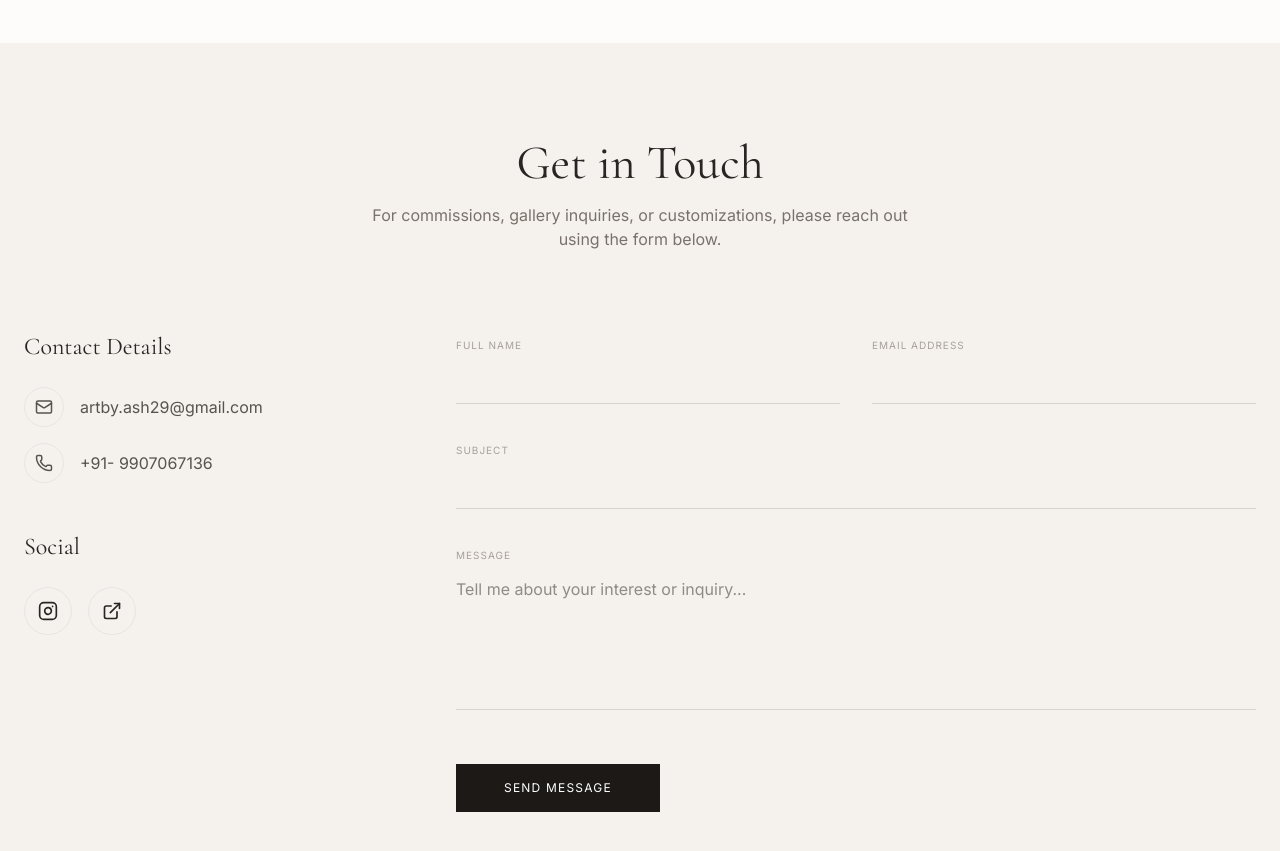
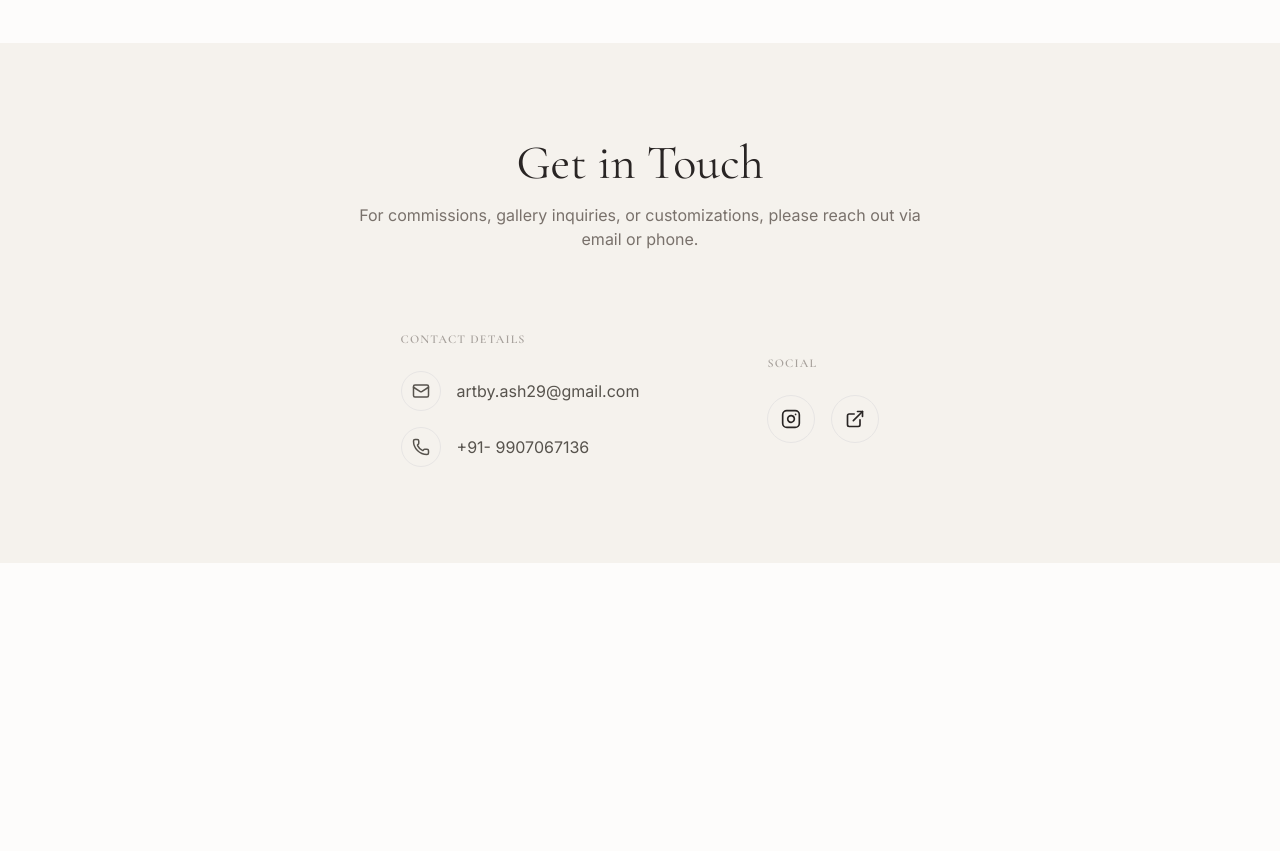
Before and after one commit to AshishJawrani/artbyAsh, a React (Vite) app: page / in a window 1280 px wide. Shown: the part 3400-4251 px from the top of the page. After the commit the page ends 3963 px from the top, so only its background shows below. Built offline with nearby package versions, Linux system fonts and the light colour scheme.

Commit message:
feat: Implement email sending for contact form
Integrates Resend for sending contact form submissions via email. Updates dependencies and environment configuration to support this feature. Removes the old form UI and replaces it with a simpler message indicating how to contact the artist.

```diff
--- /dev/null
+++ b/server.ts
@@ -0,0 +1,73 @@
+import express from "express";
+import { createServer as createViteServer } from "vite";
+import path from "path";
+import { Resend } from "resend";
+import dotenv from "dotenv";
+
+dotenv.config();
+
+const resend = process.env.RESEND_API_KEY ? new Resend(process.env.RESEND_API_KEY) : null;
+
+async function startServer() {
+  const app = express();
+  const PORT = 3000;
+
+  app.use(express.json());
+
+  // API routes
+  app.post("/api/contact", async (req, res) => {
+    const { name, email, subject, message } = req.body;
+
+    if (!name || !email || !message) {
+      return res.status(400).json({ error: "Missing required fields" });
+    }
+
+    console.log(`Received enquiry from ${name} (${email}): ${subject}`);
+
+    try {
+      if (resend) {
+        await resend.emails.send({
+          from: "Art Portfolio <onboarding@resend.dev>",
+          to: process.env.CONTACT_EMAIL || "artby.ash29@gmail.com",
+          subject: `New Art Inquiry: ${subject || "No Subject"}`,
+          text: `Name: ${name}\nEmail: ${email}\n\nMessage:\n${message}`,
+          replyTo: email,
+        });
+        return res.json({ success: true, message: "Email sent successfully" });
+      } else {
+        // Fallback if no API key is provided - log to console and return success
+        // In a real app, you'd want to save to a database here
+        console.warn("RESEND_API_KEY not found. Email not sent, but enquiry logged.");
+        return res.json({
+          success: true,
+          message: "Enquiry received (Demo Mode: Email not sent as API key is missing)",
+          demo: true
+        });
+      }
+    } catch (error) {
+      console.error("Error sending email:", error);
+      res.status(500).json({ error: "Failed to send email" });
+    }
+  });
+
+  // Vite middleware for development
+  if (process.env.NODE_ENV !== "production") {
+    const vite = await createViteServer({
+      server: { middlewareMode: true },
+      appType: "spa",
+    });
+    app.use(vite.middlewares);
+  } else {
+    const distPath = path.join(process.cwd(), "dist");
+    app.use(express.static(distPath));
+    app.get("*", (req, res) => {
+      res.sendFile(path.join(distPath, "index.html"));
+    });
+  }
+
+  app.listen(PORT, "0.0.0.0", () => {
+    console.log(`Server running on http://localhost:${PORT}`);
+  });
+}
+
+startServer();
--- a/src/App.tsx
+++ b/src/App.tsx
@@ -392,16 +392,15 @@ const About = () => {
 const Contact = () => {
   return (
     <section id="contact" className="py-24 px-6 bg-beige-100">
-      <div className="max-w-7xl mx-auto">
-        <div className="text-center mb-20">
+      <div className="max-w-7xl mx-auto text-center">
+        <div className="mb-20">
           <h2 className="text-5xl mb-4">Get in Touch</h2>
-          <p className="text-stone-500 max-w-xl mx-auto">For commissions, gallery inquiries, or customizations, please reach out using the form below.</p>
+          <p className="text-stone-500 max-w-xl mx-auto">For commissions, gallery inquiries, or customizations, please reach out via email or phone.</p>
         </div>
 
-        <div className="grid grid-cols-1 lg:grid-cols-3 gap-16">
-          <div className="lg:col-span-1 space-y-12">
-            <div className="space-y-6">
-              <h3 className="text-2xl">Contact Details</h3>
+        <div className="flex flex-col md:flex-row justify-center items-start md:items-center gap-16 md:gap-32">
+          <div className="space-y-6 text-left">
+            <h3 className="text-2xl uppercase tracking-widest text-stone-400 text-xs font-semibold">Contact Details</h3>
             <div className="space-y-4">
               <a href="mailto:artby.ash29@gmail.com" className="flex items-center gap-4 text-stone-600 hover:text-stone-900 transition-colors group">
                 <div className="w-10 h-10 rounded-full border border-stone-200 flex items-center justify-center group-hover:bg-stone-900 group-hover:text-white transition-all">
@@ -418,8 +417,8 @@ const Contact = () => {
             </div>
           </div>
 
-            <div className="space-y-6">
-              <h3 className="text-2xl">Social</h3>
+          <div className="space-y-6 text-left">
+            <h3 className="text-2xl uppercase tracking-widest text-stone-400 text-xs font-semibold">Social</h3>
             <div className="flex gap-4">
               <a href="https://www.instagram.com/being_ash_aj/" target="_blank" rel="noopener noreferrer" className="w-12 h-12 rounded-full border border-stone-200 flex items-center justify-center hover:bg-stone-900 hover:text-white transition-all">
                 <Instagram size={20} />
@@ -428,50 +427,6 @@ const Contact = () => {
                 <ExternalLink size={20} />
               </a>
             </div>
-            </div>
-
-          </div>
-
-          <div className="lg:col-span-2">
-            <form className="grid grid-cols-1 md:grid-cols-2 gap-8" onSubmit={(e) => e.preventDefault()}>
-              <div className="space-y-2">
-                <label className="text-[10px] uppercase tracking-widest text-stone-400">Full Name</label>
-                <input
-                  type="text"
-                  className="w-full bg-transparent border-b border-stone-300 py-3 focus:outline-none focus:border-stone-900 transition-colors"
-                  placeholder=""
-                />
-              </div>
-              <div className="space-y-2">
-                <label className="text-[10px] uppercase tracking-widest text-stone-400">Email Address</label>
-                <input
-                  type="email"
-                  className="w-full bg-transparent border-b border-stone-300 py-3 focus:outline-none focus:border-stone-900 transition-colors"
-                  placeholder=""
-                />
-              </div>
-              <div className="md:col-span-2 space-y-2">
-                <label className="text-[10px] uppercase tracking-widest text-stone-400">Subject</label>
-                <input
-                  type="text"
-                  className="w-full bg-transparent border-b border-stone-300 py-3 focus:outline-none focus:border-stone-900 transition-colors"
-                  placeholder=""
-                />
-              </div>
-              <div className="md:col-span-2 space-y-2">
-                <label className="text-[10px] uppercase tracking-widest text-stone-400">Message</label>
-                <textarea
-                  rows={5}
-                  className="w-full bg-transparent border-b border-stone-300 py-3 focus:outline-none focus:border-stone-900 transition-colors resize-none"
-                  placeholder="Tell me about your interest or inquiry..."
-                />
-              </div>
-              <div className="md:col-span-2 pt-4">
-                <button className="w-full md:w-auto px-12 py-4 bg-stone-900 text-white uppercase tracking-widest text-xs hover:bg-stone-800 transition-colors">
-                  Send Message
-                </button>
-              </div>
-            </form>
           </div>
         </div>
       </div>
```
Also changed, not shown: package.json (+9 -8 lines), 2 other files (tests, documents, lock files or other folders). Lines whose indentation alone changed are shown as unchanged.
